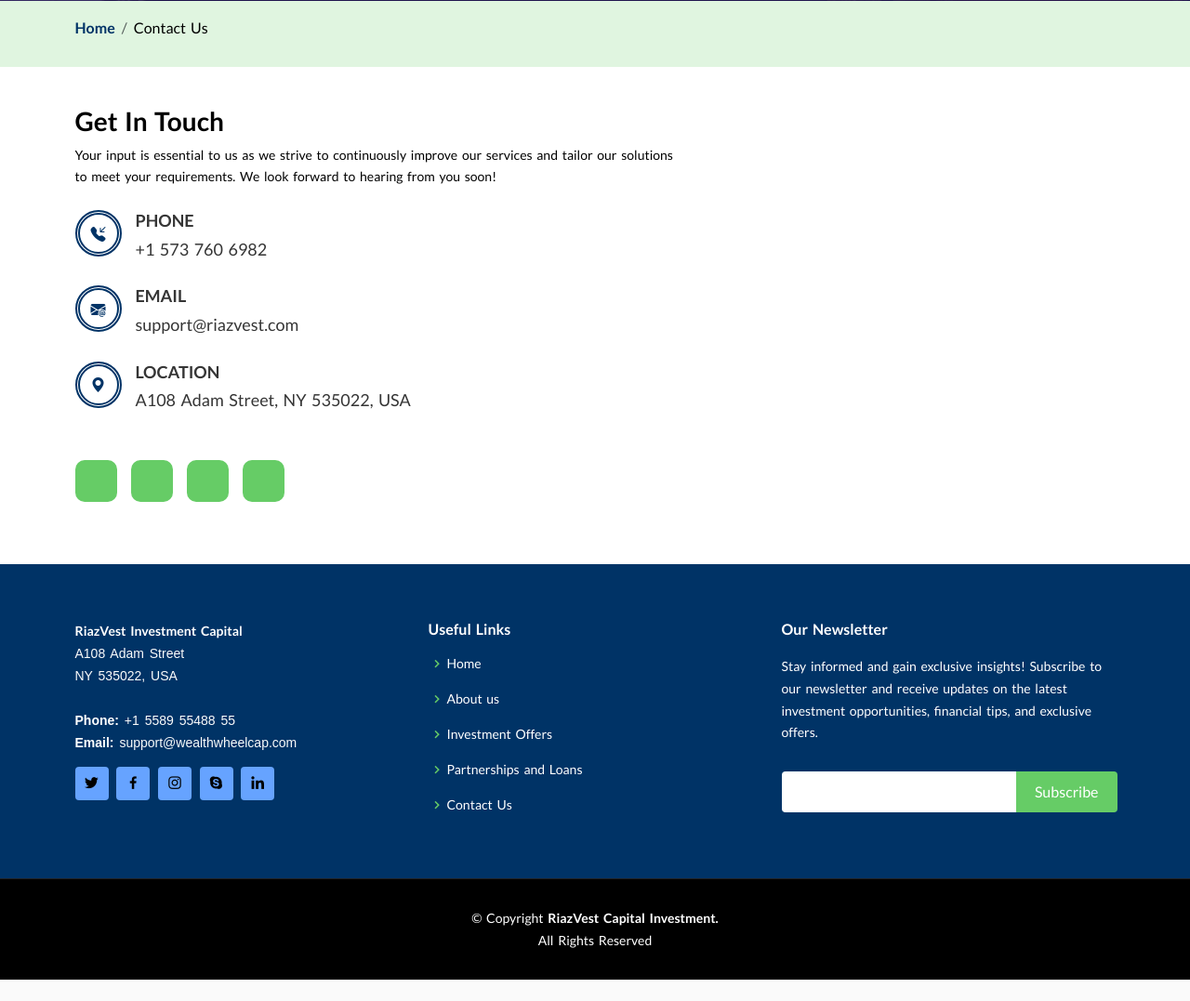
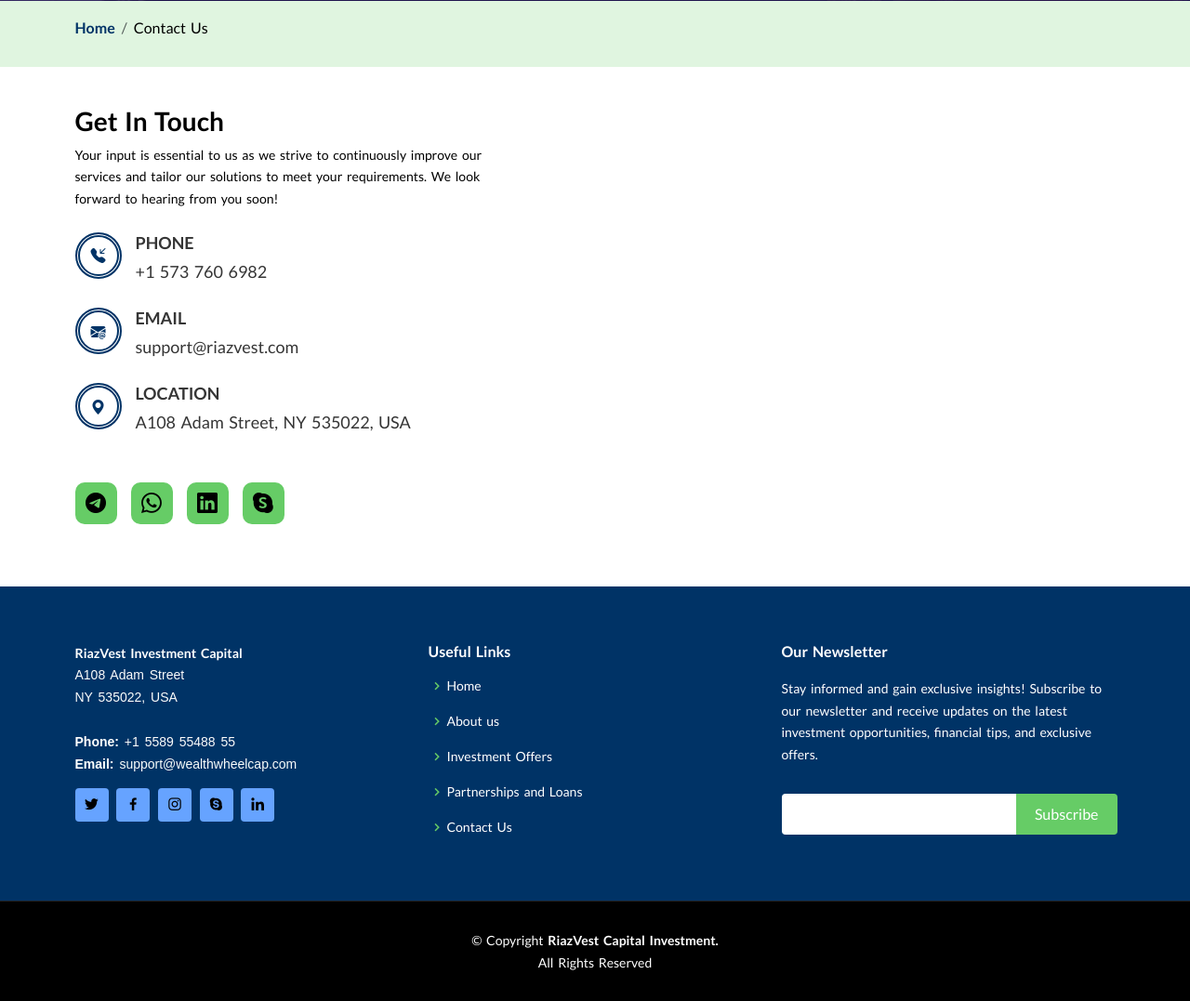
Before and after one commit to ndmichael/riazwealth, a Django app: page /contact/ in a window 1280 px wide. Shown: the part 627-1704 px from the top of the page at 93% size. Before the commit the page ends 1681 px from the top, so only its background shows below. Run offline with Django 5.2, Linux system fonts and the light colour scheme; some libraries are stand-ins or nearby versions.

Commit message:
social media icons added to contact page

```diff
--- a/pages/templates/pages/contact.html
+++ b/pages/templates/pages/contact.html
@@ -33,7 +33,7 @@
 <section class="p-5">
     <div class="container">
         <section class="row">
-            <article class="col-12 col-md-7">
+            <article class="col-12 col-md-5">
                 <!--  *******   Title/heading   *******  -->
                 <div class="contactTitle">
                     <h2>Get In Touch</h2>
@@ -79,10 +79,10 @@
 
                 <!--  *******   Social Media   *******  -->
                 <div class="socialMedia">
-                    <a href="#"><i class="fa-brands fa-facebook-f"></i></a>
-                    <a href="#"><i class="fa-brands fa-twitter"></i></a>
-                    <a href="#"><i class="fa-brands fa-instagram"></i></a>
-                    <a href="#"><i class="fa-brands fa-linkedin-in"></i></a>
+                    <a href="#"><i class="bi bi-telegram"></i></a>
+                    <a href="#"><i class="bi bi-whatsapp"></i></a>
+                    <a href="#"><i class="bi bi-linkedin"></i></a>
+                    <a href="#"><i class="bi bi-skype"></i></a>
                 </div>
             </article>
 
```
